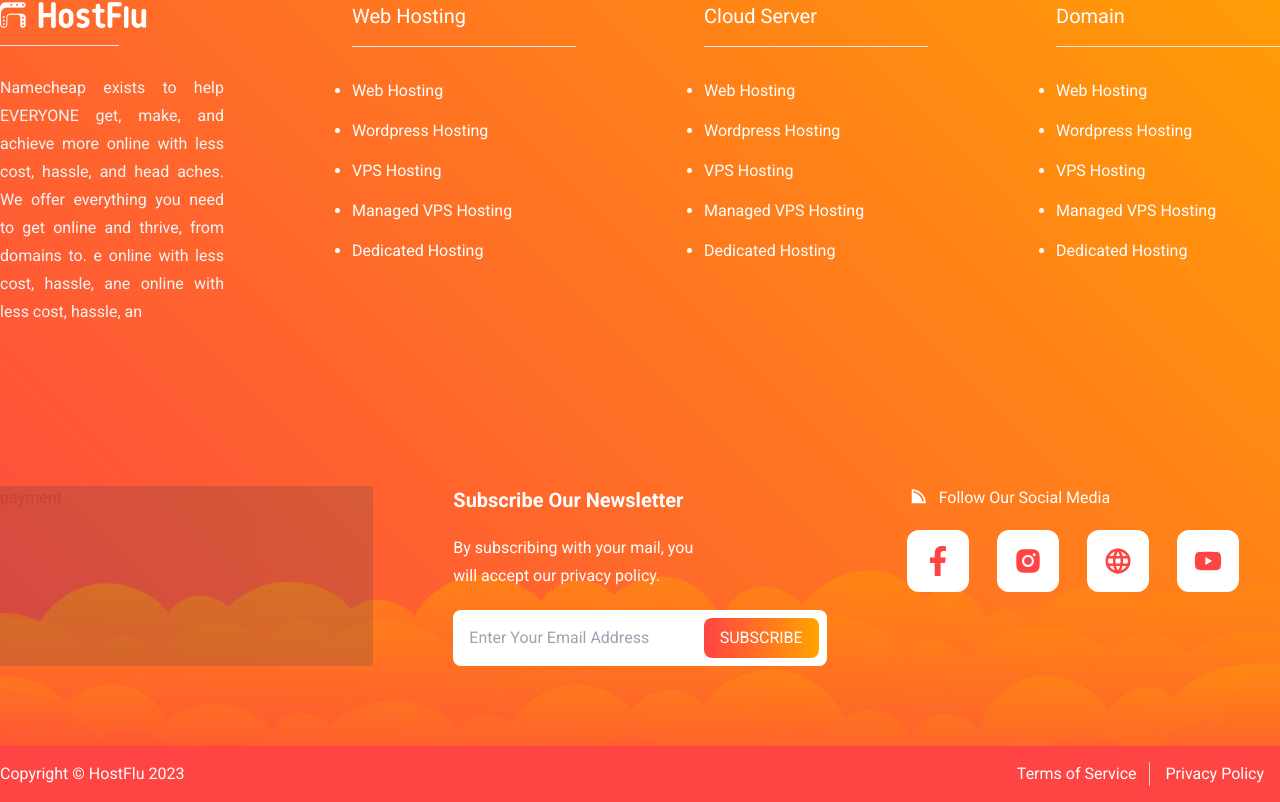
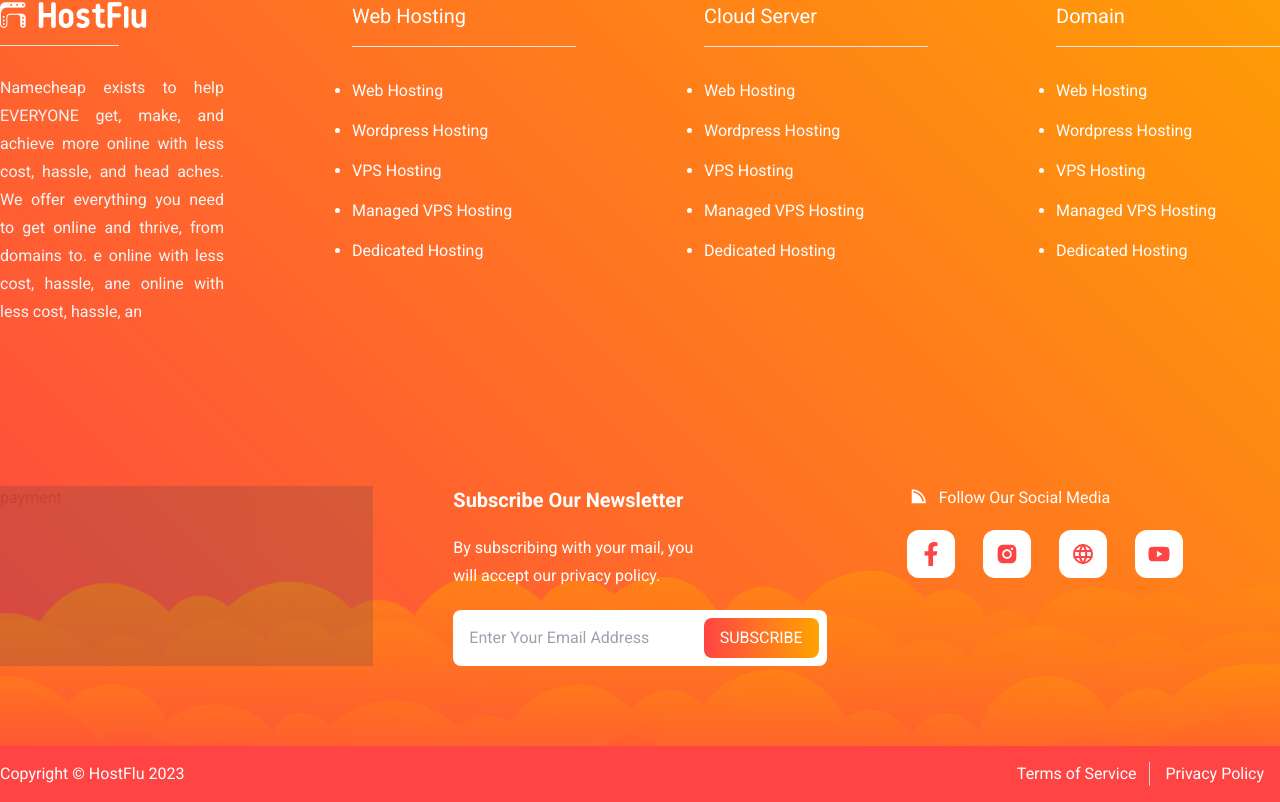
Before and after one commit to pothikit/hostfule-project, a React (Create React App) app: page / in a window 1280 px wide. Shown: the part 8699-9501 px from the top of the page. Built offline with nearby package versions, Linux system fonts and the light colour scheme; a web font is replaced by a local one.

Commit message:
some updated

```diff
--- a/src/components/footer/Footer.jsx
+++ b/src/components/footer/Footer.jsx
@@ -82,11 +82,11 @@
                                 <span className='text-xl rotate-45'><MdNetworkWifi /></span>
                                 <h3>Follow Our Social Media</h3>
                             </div>
-                            <ul className='flex items-center gap-5'>
-                                <li className='text-3xl text-primary rounded-xl bg-white p-4 mr-2'><FaFacebookF /></li>
-                                <li className='text-3xl text-primary rounded-xl bg-white p-4 mr-2'><AiFillInstagram /></li>
-                                <li className='text-3xl text-primary rounded-xl bg-white p-4 mr-2'><TbWorld /></li>
-                                <li className='text-3xl text-primary rounded-xl bg-white p-4 mr-2'><AiFillYoutube /></li>
+                            <ul className='flex items-center gap-5 flex-wrap'>
+                                <li className='text-2xl text-primary rounded-xl bg-white p-3 mr-2'><FaFacebookF /></li>
+                                <li className='text-2xl text-primary rounded-xl bg-white p-3 mr-2'><AiFillInstagram /></li>
+                                <li className='text-2xl text-primary rounded-xl bg-white p-3 mr-2'><TbWorld /></li>
+                                <li className='text-2xl text-primary rounded-xl bg-white p-3 mr-2'><AiFillYoutube /></li>
                             </ul>
                         </div>
                     </div>
--- a/src/components/home/Hero.jsx
+++ b/src/components/home/Hero.jsx
@@ -5,8 +5,8 @@
     return (
         <section className='py-16'>
             <div className='container mx-auto'>
-                <div className="hero grid grid-cols-3 gap-4 items-center">
-                    <div className='col-span-2'>
+                <div className="hero grid grid-cols-1 lg:grid-cols-3 gap-4 items-center">
+                    <div className='lg:col-span-2'>
                         <div className="hero-title">
                             <h1 className='text-8xl flex flex-col gap-5 font-bold'>
                                 <span className='block text-primary'>Up To 20X</span>
--- a/src/components/home/Testimonial.jsx
+++ b/src/components/home/Testimonial.jsx
@@ -22,13 +22,13 @@
                 }
             },
             {
-                breakpoint: 600,
+                breakpoint: 992,
                 settings: {
                     slidesToShow: 2,
                 }
             },
             {
-                breakpoint: 480,
+                breakpoint: 600,
                 settings: {
                     slidesToShow: 1,
                 }
```
